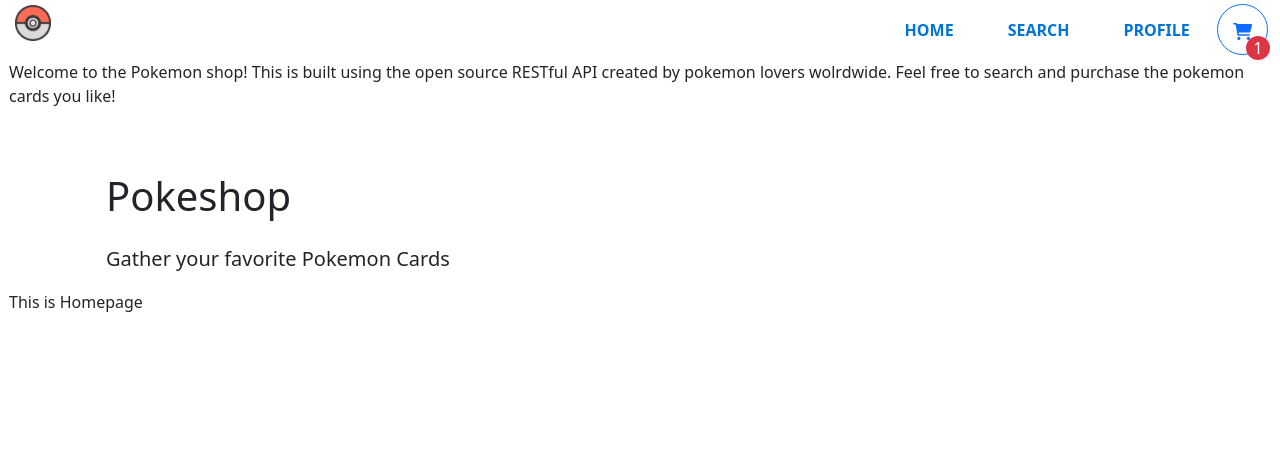
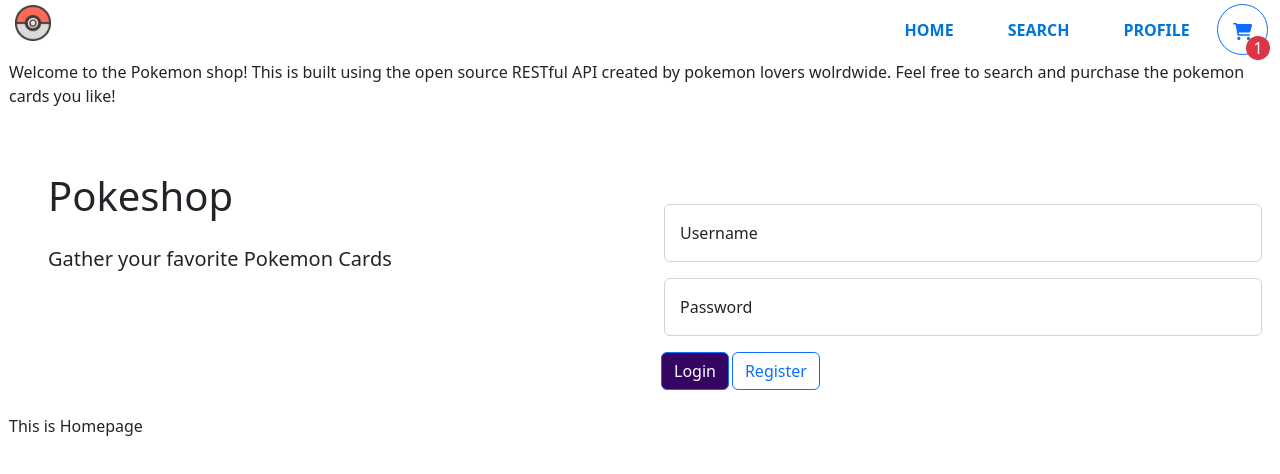
Before and after one commit to Chen-Stefan/pokeshop, a React (Create React App) app in the folder client/: page / in a window 1280 px wide. Shown: the top 474 px of the page. Built offline with nearby package versions, Linux system fonts and the light colour scheme.

Commit message:
Add login area to authentication component

```diff
--- a/client/src/components/Authentication.tsx
+++ b/client/src/components/Authentication.tsx
@@ -1,16 +1,64 @@
-import React from "react";
+import React, { useState } from "react";
 
 export default function Authentication() {
+  const [username, setUsername] = useState("");
+  const [password, setPassword] = useState("");
+
   return (
     <div className="row mt-5">
       <div className="col">
-        <div className="jumbotron jumbotron-fluid mt-3" style= {{ minWidth: "18rem", marginBottom: "0" }}>
+        <div
+          className="jumbotron jumbotron-fluid mt-3"
+          style={{ minWidth: "18rem", marginBottom: "0" }}
+        >
           <div className="container">
             <h1 className="my-2 mx-4">Pokeshop</h1>
             <p className="lead mx-4 mt-4">Gather your favorite Pokemon Cards</p>
           </div>
         </div>
       </div>
+
+      <div className="col">
+        <div className="jumbotron pt-3 mt-3" style={{ minWidth: "18rem" }}>
+          <form action="">
+            <div className="form-floating my-3">
+              <input
+                type="text"
+                className="form-control"
+                id="username"
+                placeholder="username"
+                required
+              />
+              <label htmlFor="username">Username</label>
+            </div>
+            <div className="form-floating mb-3">
+              <input
+                type="password"
+                className="form-control"
+                id="password"
+                placeholder="password"
+                required
+              />
+              <label htmlFor="password">Password</label>
+            </div>
+            <button
+              type="submit"
+              style={{ backgroundColor: "#350661" }}
+              className="btn btn-primary"
+            >
+              Login
+            </button>
+            <a
+              href="user/regist/er"
+              className="btn btn-outline-primary"
+              role="button"
+            >
+              Register
+            </a>
+          </form>
+          <span id="error-message"></span>
+        </div>
+      </div>
     </div>
   );
 }
```
Also changed, not shown: client/src/components/Register.tsx (+0 -18 lines).
